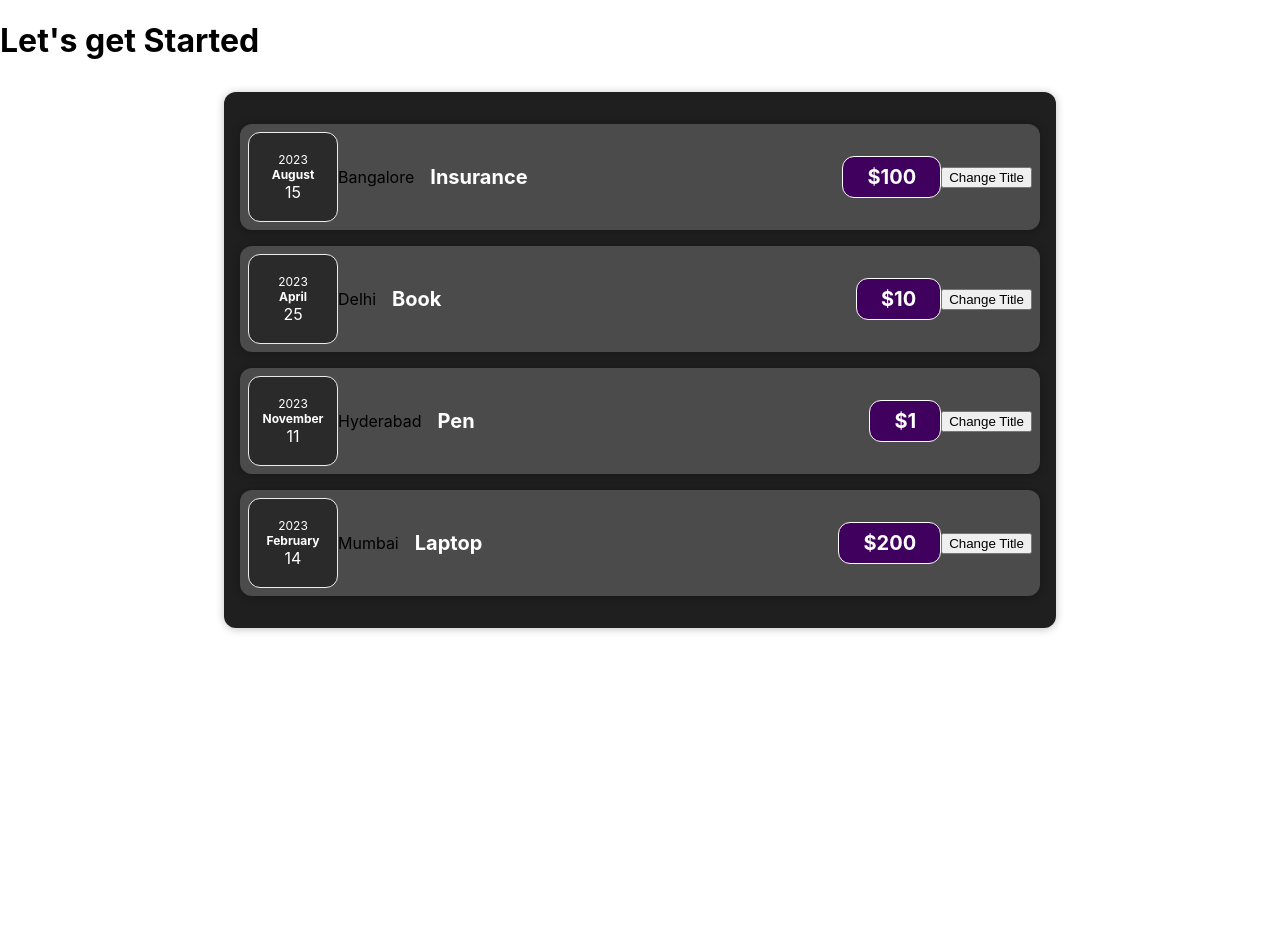
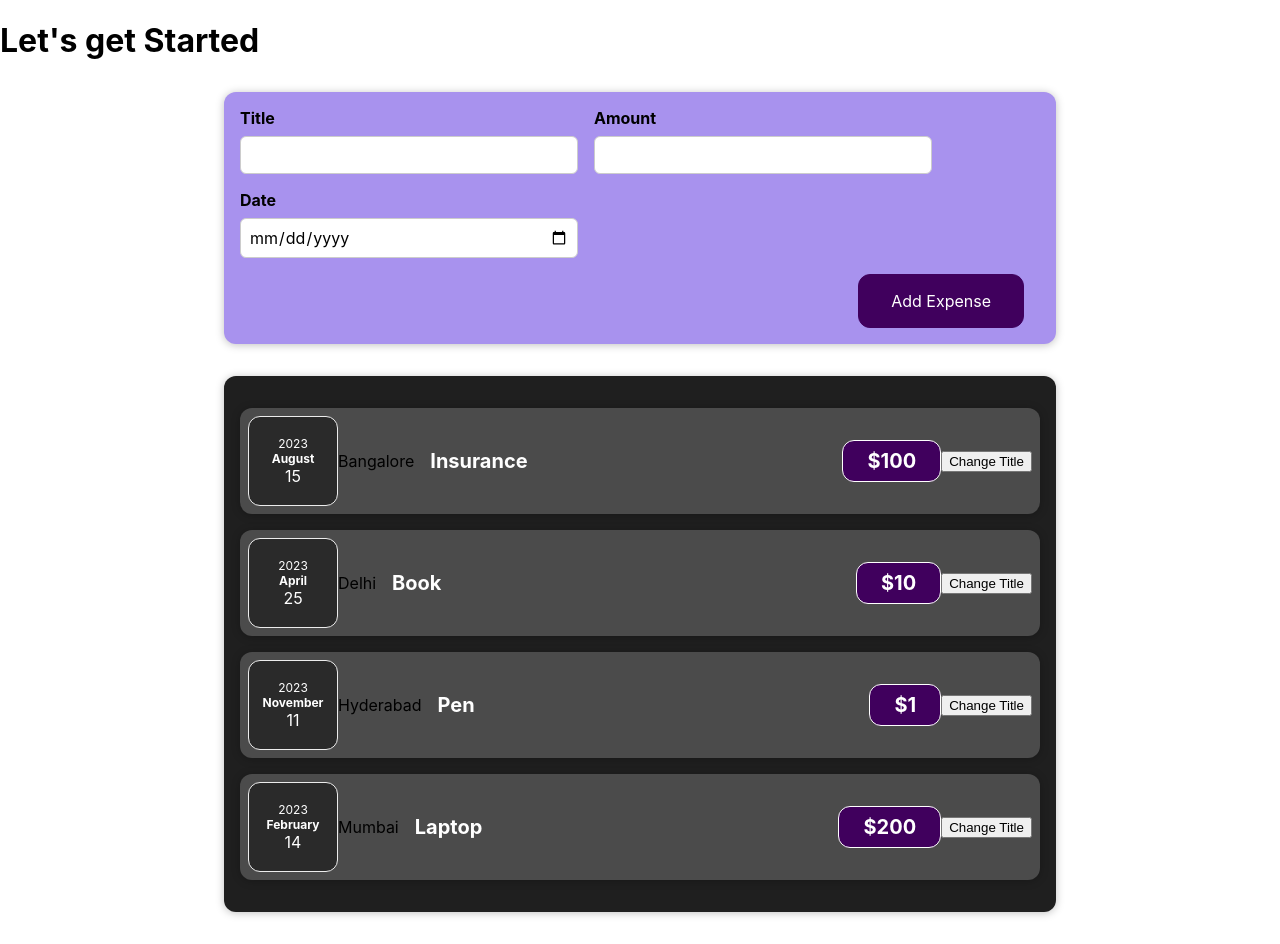
Before and after one commit to AbhayPatil-005/ReactJS-miniProjects, a React (Vite) app in the folder 01_myFirstComponent/: page / in a window 1280 px wide. Before the commit the page ends 800 px from the top, so only its background shows below. Built offline with nearby package versions, Linux system fonts and the light colour scheme.

Commit message:
Managing multiple States

```diff
--- a/01_myFirstComponent/src/App.jsx
+++ b/01_myFirstComponent/src/App.jsx
@@ -1,4 +1,5 @@
 import Expenses from "./Components/Expenses/Expenses";
+import NewExpense from "./Components/NewExpense/NewExpense";
 
 function App() {
   const expenses = [
@@ -10,6 +11,7 @@
   return (
     <div>
       <h1>Let's get Started</h1>
+      <NewExpense/>
       <Expenses expenses={expenses}></Expenses>
     </div>
   );
--- /dev/null
+++ b/01_myFirstComponent/src/Components/NewExpense/ExpenseForm.css
@@ -0,0 +1,26 @@
+.new-expense__controls {
+  display: flex;
+  flex-wrap: wrap;
+  gap: 1rem;
+  margin-bottom: 1rem;
+  text-align: left;
+}
+
+.new-expense__control label {
+  font-weight: bold;
+  margin-bottom: 0.5rem;
+  display: block;
+}
+
+.new-expense__control input {
+  font: inherit;
+  padding: 0.5rem;
+  border-radius: 6px;
+  border: 1px solid #ccc;
+  width: 20rem;
+  max-width: 100%;
+}
+
+.new-expense__actions {
+  text-align: right;
+}
--- /dev/null
+++ b/01_myFirstComponent/src/Components/NewExpense/ExpenseForm.jsx
@@ -0,0 +1,41 @@
+import {useState} from "react";
+import "./ExpenseForm.css";
+
+function ExpenseForm(props){
+    const [enterTitle, setEnteredTitle] =useState(props.title);
+    const [enterAmount, setEnteredAmount] = useState(props.price);
+    const [enteredDate, setEnteredDate] = useState(props.date);
+
+    const titleChangeHandler = (event)=>{
+        setEnteredTitle(event.target.value);
+    };
+    const amountChangeHandler = (event)=>{
+        setEnteredAmount(event.target.value);
+    };
+    const dateChangeHandler = (event)=>{
+        setEnteredDate(event.target.value);
+    }
+
+return (
+    <form>
+        <div className="new-expense__controls">
+            <div className="new-expense__control">
+                <label htmlFor="title">Title</label>
+                <input type="text" id="title" onChange={titleChangeHandler}/>
+            </div>
+            <div className="new-expense__control">
+                <label htmlFor="amount">Amount</label>
+                <input type="number" id="amount" onChange={amountChangeHandler}/>
+            </div>
+            <div className="new-expense__control">
+                <label htmlFor="date">Date</label>
+                <input type="date" id="date" min="2023-01-01" max="2024-12-31" onChange={dateChangeHandler} />
+            </div>
+        </div>
+        <div className="new-expense__actions">
+            <button type="submit">Add Expense</button>
+        </div>
+    </form>
+)
+}
+export default ExpenseForm;
--- /dev/null
+++ b/01_myFirstComponent/src/Components/NewExpense/NewExpense.css
@@ -0,0 +1,38 @@
+.new-expense {
+  background-color: #a892ee;
+  padding: 1rem;
+  margin: 2rem auto;
+  width: 50rem;
+  max-width: 95%;
+  border-radius: 12px;
+  text-align: center;
+  box-shadow: 0 1px 8px rgba(0, 0, 0, 0.25);
+}
+
+.new-expense button {
+  font: inherit;
+  cursor: pointer;
+  padding: 1rem 2rem;
+  border: 1px solid #40005d;
+  background-color: #40005d;
+  color: white;
+  border-radius: 12px;
+  margin-right: 1rem;
+}
+
+.new-expense button:hover,
+.new-expense button:active {
+  background-color: #510674;
+  border-color: #510674;
+}
+
+.new-expense button.alternative {
+  color: #220131;
+  border-color: transparent;
+  background-color: transparent;
+}
+
+.new-expense button.alternative:hover,
+.new-expense button.alternative:active {
+  background-color: #ddb3f8;
+}
--- /dev/null
+++ b/01_myFirstComponent/src/Components/NewExpense/NewExpense.jsx
@@ -0,0 +1,11 @@
+import ExpenseForm from "./ExpenseForm";
+import "./NewExpense.css";
+
+function NewExpense(){
+    return (
+        <div className="new-expense">
+            <ExpenseForm/>
+        </div>
+    )
+}
+export default NewExpense;
```
